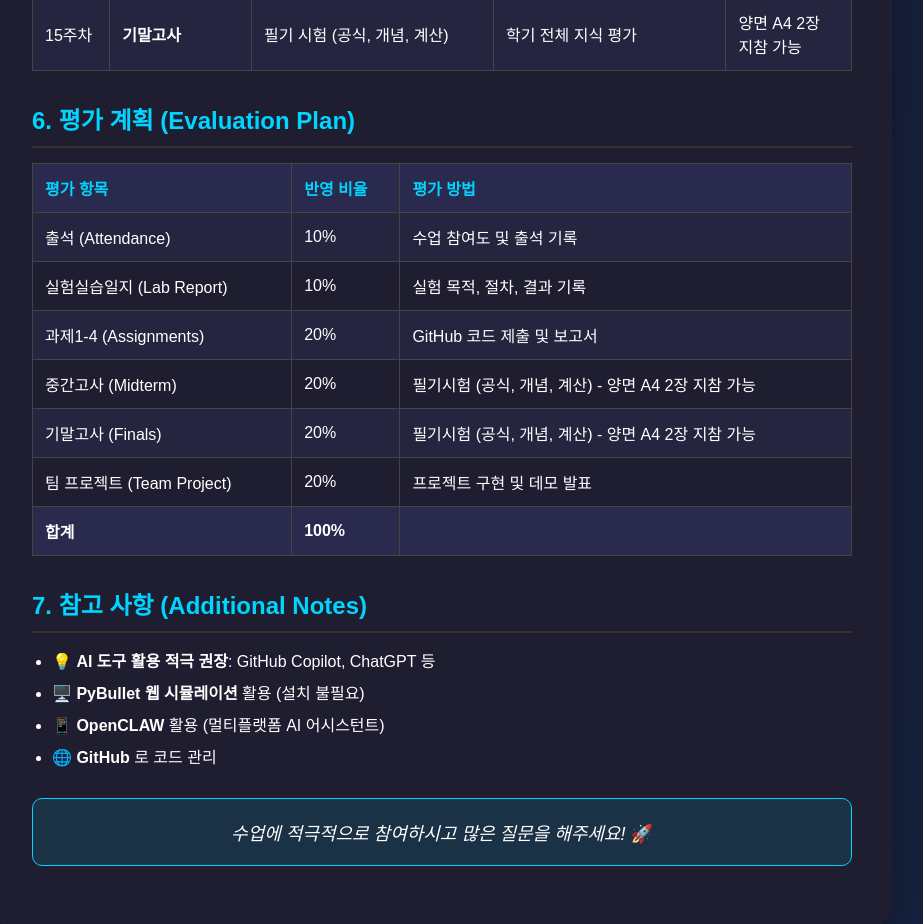
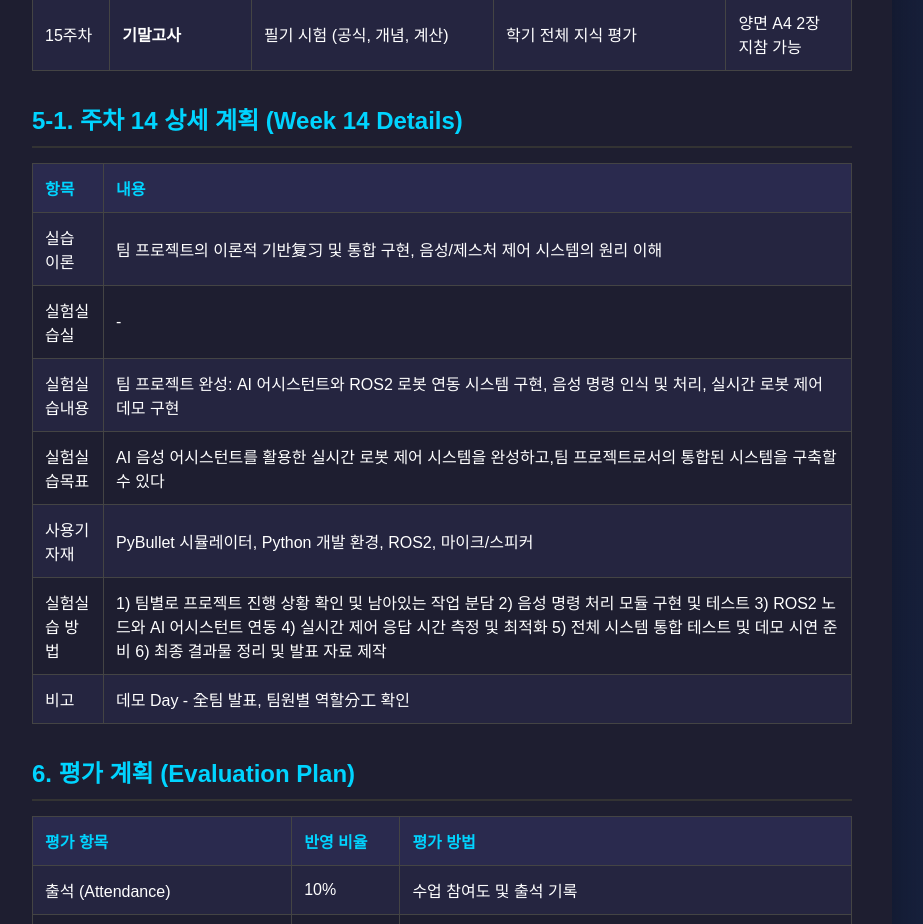
Before and after one commit to areal2025/ai_robot_class, a website: page _book/syllabus.html in a window 1280 px wide. Shown: the part 3687-4611 px from the top of the page, without its empty margins (198-1121 px from the left). Drawn offline with Linux system fonts and the light colour scheme.

Commit message:
Add week 14 details

```diff
--- a/_book/syllabus.html
+++ b/_book/syllabus.html
@@ -351,6 +351,42 @@
             </tr>
         </table>
 
+        <h2>5-1. 주차 14 상세 계획 (Week 14 Details)</h2>
+        <table>
+            <tr>
+                <th>항목</th>
+                <th>내용</th>
+            </tr>
+            <tr>
+                <td>실습 이론</td>
+                <td>팀 프로젝트의 이론적 기반复习 및 통합 구현, 음성/제스처 제어 시스템의 원리 이해</td>
+            </tr>
+            <tr>
+                <td>실험실습실</td>
+                <td>-</td>
+            </tr>
+            <tr>
+                <td>실험실습내용</td>
+                <td>팀 프로젝트 완성: AI 어시스턴트와 ROS2 로봇 연동 시스템 구현, 음성 명령 인식 및 처리, 실시간 로봇 제어 데모 구현</td>
+            </tr>
+            <tr>
+                <td>실험실습목표</td>
+                <td>AI 음성 어시스턴트를 활용한 실시간 로봇 제어 시스템을 완성하고,팀 프로젝트로서의 통합된 시스템을 구축할 수 있다</td>
+            </tr>
+            <tr>
+                <td>사용기자재</td>
+                <td>PyBullet 시뮬레이터, Python 개발 환경, ROS2, 마이크/스피커</td>
+            </tr>
+            <tr>
+                <td>실험실습 방법</td>
+                <td>1) 팀별로 프로젝트 진행 상황 확인 및 남아있는 작업 분담 2) 음성 명령 처리 모듈 구현 및 테스트 3) ROS2 노드와 AI 어시스턴트 연동 4) 실시간 제어 응답 시간 측정 및 최적화 5) 전체 시스템 통합 테스트 및 데모 시연 준비 6) 최종 결과물 정리 및 발표 자료 제작</td>
+            </tr>
+            <tr>
+                <td>비고</td>
+                <td>데모 Day - 全팀 발표, 팀원별 역할分工 확인</td>
+            </tr>
+        </table>
+
         <h2>6. 평가 계획 (Evaluation Plan)</h2>
         <table>
             <tr>
```
Also changed, not shown: _book/content/week1.html (+1 -1 lines), _book/content/week10.html (+1 -1 lines), _book/content/week11.html (+1 -1 lines), _book/content/week12.html (+1 -1 lines), _book/content/week2.html (+1 -1 lines), _book/content/week3.html (+1 -1 lines), _book/content/week4.html (+1 -1 lines), _book/content/week5.html (+1 -1 lines), _book/content/week6.html (+1 -1 lines), _book/content/week7.html (+1 -1 lines), _book/content/week9.html (+1 -1 lines), _book/index.html (+1 -1 lines), syllabus.html (+36 -0 lines).
